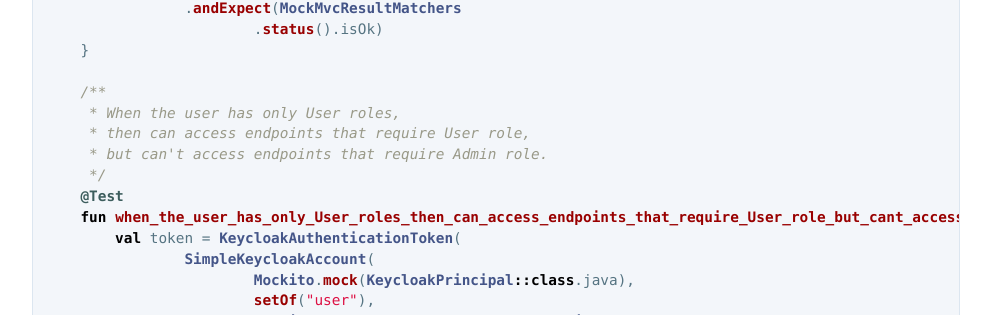
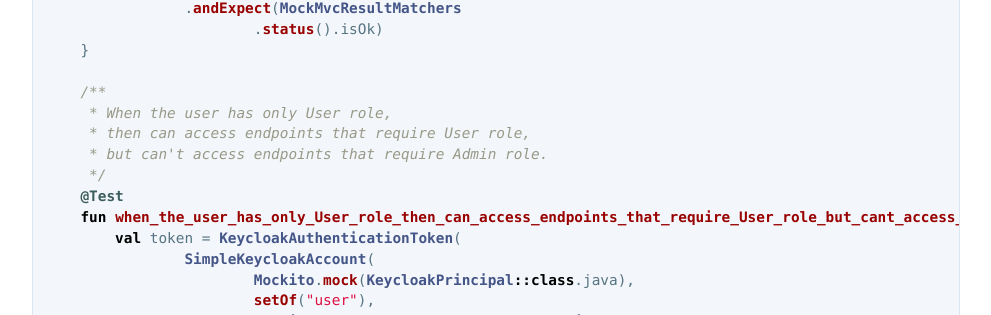
Before and after one commit to yo1000/blog.yo1000.com, a Jekyll site: the page built from _posts/2017-12-26-keycloak-test-ressrv.md, in a window 1280 px wide and 900 px high, scrolled down 6815 px. Shown: the part 176-491 px from the top of the window, without its empty margins (64-1055 px from the left). Built offline with Jekyll 4.4.1, drawn with Linux system fonts in a browser that asks for light colours; our own code applies the rules of GitHub Pages for plain Markdown files.

Commit message:
Update 2017-12-26-keycloak-test-ressrv.md

```diff
--- a/_posts/2017-12-26-keycloak-test-ressrv.md
+++ b/_posts/2017-12-26-keycloak-test-ressrv.md
@@ -307,12 +307,12 @@ class KcResourceServerControllerTests {
     }
 
     /**
-     * When the user has only User roles,
+     * When the user has only User role,
      * then can access endpoints that require User role,
      * but can't access endpoints that require Admin role.
      */
     @Test
-    fun when_the_user_has_only_User_roles_then_can_access_endpoints_that_require_User_role_but_cant_access_endpoints_that_require_Admin_role() {
+    fun when_the_user_has_only_User_role_then_can_access_endpoints_that_require_User_role_but_cant_access_endpoints_that_require_Admin_role() {
         val token = KeycloakAuthenticationToken(
                 SimpleKeycloakAccount(
                         Mockito.mock(KeycloakPrincipal::class.java),
```
